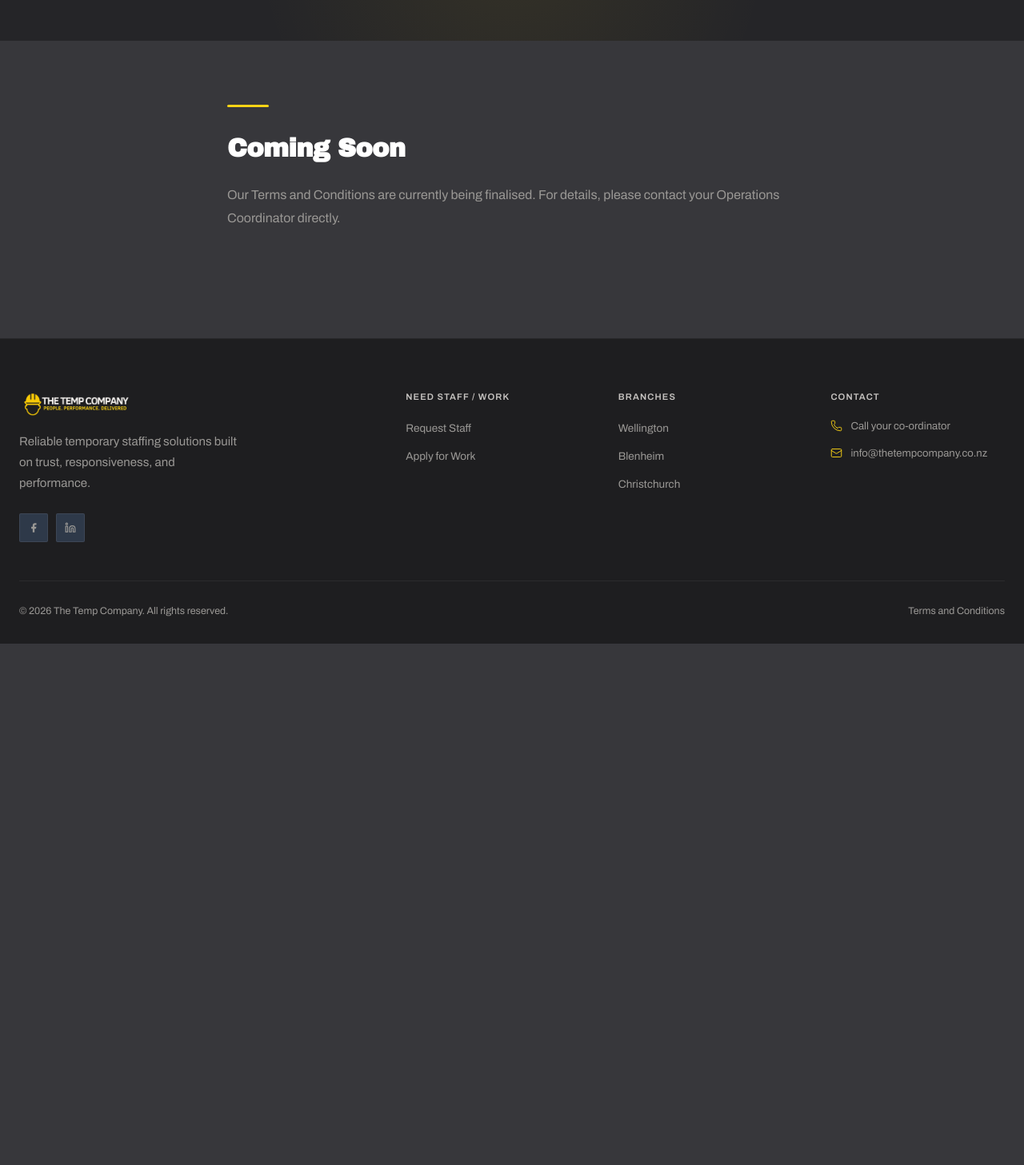
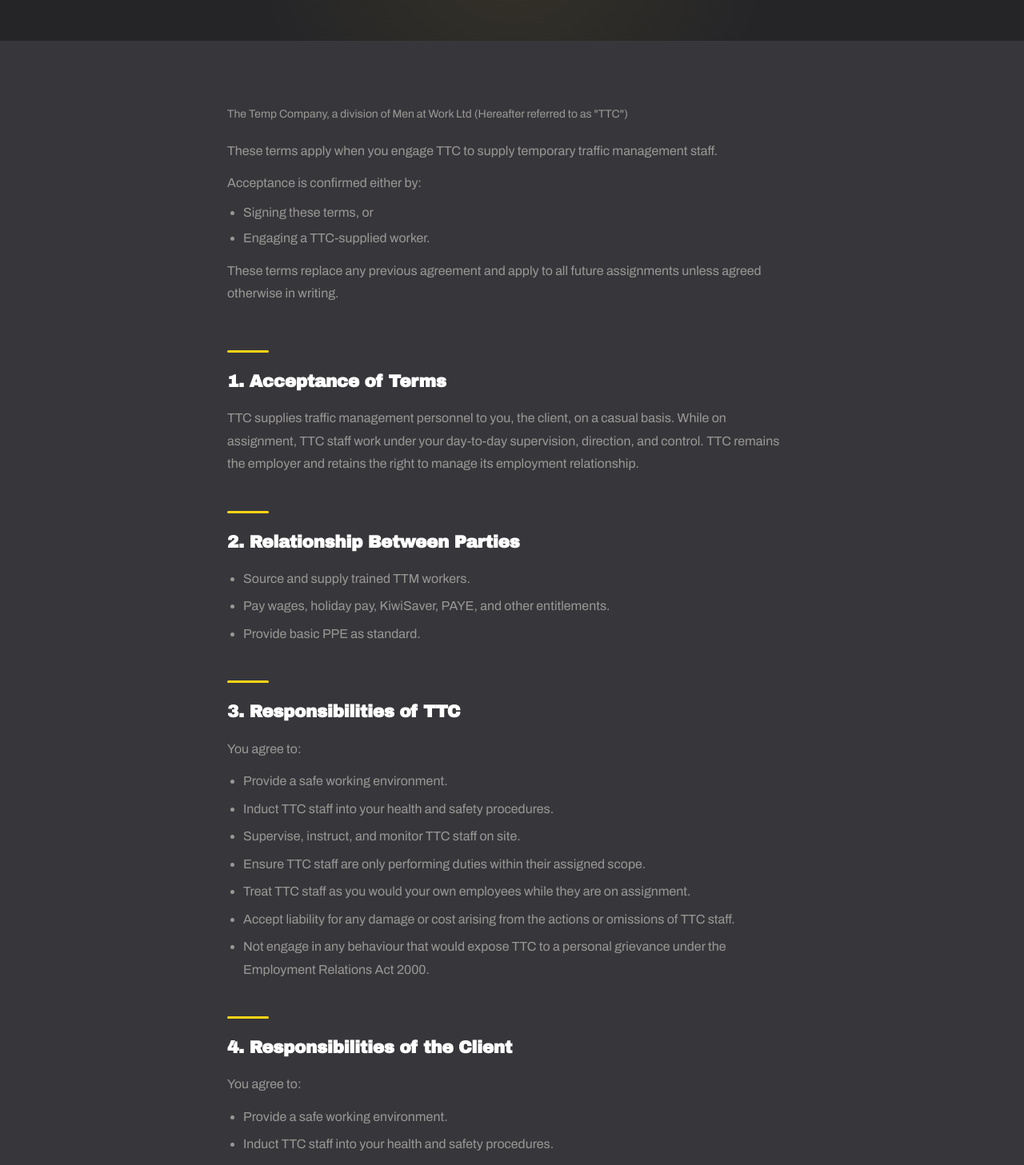
Before and after one commit to ClaudeCodeJones/temp-company-website, a Next.js app: page /terms in a window 1280 px wide. Shown: the part 320-1777 px from the top of the page at 80% size. Before the commit the page ends 1125 px from the top, so only its background shows below. Built offline with nearby package versions, Linux system fonts and the light colour scheme.

Commit message:
Terms added

```diff
--- a/app/terms/page.tsx
+++ b/app/terms/page.tsx
@@ -9,6 +9,115 @@ export const metadata: Metadata = {
     canonical: '/terms',
   },
 }
+
+const sections = [
+  {
+    number: '1.',
+    title: 'Acceptance of Terms',
+    body: 'TTC supplies traffic management personnel to you, the client, on a casual basis. While on assignment, TTC staff work under your day-to-day supervision, direction, and control. TTC remains the employer and retains the right to manage its employment relationship.',
+  },
+  {
+    number: '2.',
+    title: 'Relationship Between Parties',
+    list: [
+      'Source and supply trained TTM workers.',
+      'Pay wages, holiday pay, KiwiSaver, PAYE, and other entitlements.',
+      'Provide basic PPE as standard.',
+    ],
+  },
+  {
+    number: '3.',
+    title: 'Responsibilities of TTC',
+    body: 'You agree to:',
+    list: [
+      'Provide a safe working environment.',
+      'Induct TTC staff into your health and safety procedures.',
+      'Supervise, instruct, and monitor TTC staff on site.',
+      'Ensure TTC staff are only performing duties within their assigned scope.',
+      'Treat TTC staff as you would your own employees while they are on assignment.',
+      'Accept liability for any damage or cost arising from the actions or omissions of TTC staff.',
+      'Not engage in any behaviour that would expose TTC to a personal grievance under the Employment Relations Act 2000.',
+    ],
+  },
+  {
+    number: '4.',
+    title: 'Responsibilities of the Client',
+    body: 'You agree to:',
+    list: [
+      'Provide a safe working environment.',
+      'Induct TTC staff into your health and safety procedures.',
+      'Supervise, instruct, and monitor TTC staff on site.',
+      'Ensure TTC staff are only performing duties within their assigned scope.',
+      'Treat TTC staff as you would your own employees while they are on assignment.',
+      'Accept liability for any damage or cost arising from the actions or omissions of TTC staff.',
+      'Not engage in any behaviour that would expose TTC to a personal grievance under the Employment Relations Act 2000.',
+    ],
+  },
+  {
+    number: '5.',
+    title: 'Conduct and Site Behaviour',
+    body: 'All TTC staff are subject to a Code of Conduct and are expected to behave professionally, respectfully, and in accordance with site rules at all times while on assignment. Clients may request the removal of a TTC staff member from site due to serious concerns relating to conduct or performance. TTC will review such requests in good faith and take appropriate steps, which may include reassignment, disciplinary action, or removal from future placements.',
+  },
+  {
+    number: '6.',
+    title: 'Health & Safety',
+    list: [
+      'You must ensure full compliance with the Health and Safety at Work Act 2015.',
+      'All incidents, near misses, or unsafe conditions involving TTC staff must be reported to TTC immediately.',
+      'You must nominate a H&S contact person for TTC staff.',
+      'Agree to separate Health and Safety Document.',
+    ],
+  },
+  {
+    number: '7.',
+    title: 'Hours, Minimum Charge, and Cancellations',
+    body: 'Minimum daily charge is four (4) hours per staff member. Cancellation notices must be given:',
+    list: [
+      '24 hours prior for nightshift work',
+      '12 hours prior for dayshift work',
+    ],
+    footer: 'If cancelled inside these timeframes, the minimum charge will apply.',
+  },
+  {
+    number: '8.',
+    title: 'Public Holidays',
+    body: "Work performed by TTC staff on a New Zealand public holiday will be charged at time and a half (1.5x) the applicable hourly rate. This is in addition to any standard charges and reflects TTC's obligations under the Holidays Act 2003. This rate applies to all recognised New Zealand public holidays. Any work commencing on a public holiday will be charged at the public holiday rate for the full duration of that shift, unless otherwise agreed in writing.",
+  },
+  {
+    number: '9.',
+    title: 'Timesheets and Invoicing',
+    list: [
+      'Staff hours will be logged through MyTTM (digital timesheet system). Clients may request paper forms as additional backup.',
+      'Invoices are issued weekly and due within 7 days of receipt.',
+      'Late payments may incur interest and/or result in withdrawal of TTC staff.',
+    ],
+  },
+  {
+    number: '10.',
+    title: 'Conversion to Direct Hire',
+    body: 'If you or a related third party wish to employ a TTC worker directly:',
+    list: [
+      'If the worker has completed fewer than 750 hours with you, a conversion fee will apply.',
+      'The fee will be calculated as a percentage of a notional salary based on 40 hours/week at $25/hour.',
+      'No fee applies after 750 hours worked.',
+    ],
+  },
+  {
+    number: '11.',
+    title: 'Insurance',
+    body: "TTC staff are not covered under TTC's liability insurance while on your site. You are responsible for ensuring appropriate cover is in place.",
+  },
+  {
+    number: '12.',
+    title: 'Limitation of Liability',
+    body: 'TTC is not liable for any loss, damage, or cost incurred by you resulting from TTC staff conduct or from failure to supply staff. You indemnify TTC against any costs, claims, or damages resulting from TTC staff actions while under your control.',
+  },
+  {
+    number: '13.',
+    title: 'Governing Law',
+    body: 'These terms are governed by New Zealand law.',
+  },
+]
 
 export default function TermsPage() {
   return (
@@ -25,13 +134,27 @@ export default function TermsPage() {
         }}
         aria-label="Terms and Conditions hero"
       >
-        <div style={{ position: 'absolute', top: '-100px', left: '50%', transform: 'translateX(-50%)', width: '700px', height: '700px', background: 'radial-gradient(circle, rgba(252,212,21,0.07) 0%, transparent 65%)', pointerEvents: 'none' }} aria-hidden="true" />
-
+        <div
+          style={{
+            position: 'absolute',
+            top: '-100px',
+            left: '50%',
+            transform: 'translateX(-50%)',
+            width: '700px',
+            height: '700px',
+            background: 'radial-gradient(circle, rgba(252,212,21,0.07) 0%, transparent 65%)',
+            pointerEvents: 'none',
+          }}
+          aria-hidden="true"
+        />
         <div style={{ position: 'relative', zIndex: 10, maxWidth: '1280px', margin: '0 auto', padding: '0 24px' }}>
           <div className="reveal" style={{ marginBottom: '20px' }}>
             <span className="eyebrow">Legal</span>
           </div>
-          <h1 className="reveal d1 font-display" style={{ fontWeight: 700, fontSize: 'clamp(2.4rem,5vw,4.5rem)', lineHeight: 1.05, letterSpacing: '-0.03em', color: '#fff' }}>
+          <h1
+            className="reveal d1 font-display"
+            style={{ fontWeight: 700, fontSize: 'clamp(2.4rem,5vw,4.5rem)', lineHeight: 1.05, letterSpacing: '-0.03em', color: '#fff' }}
+          >
             Terms and Conditions
           </h1>
         </div>
@@ -39,15 +162,70 @@ export default function TermsPage() {
 
       <section style={{ background: 'var(--bg-dark)', padding: '80px 0 120px' }} aria-label="Terms and Conditions content">
         <div style={{ maxWidth: '760px', margin: '0 auto', padding: '0 24px' }}>
-          <div className="reveal" style={{ marginBottom: '16px' }}>
-            <div className="orange-rule" style={{ marginBottom: '28px' }} />
-            <h2 className="font-display" style={{ fontWeight: 700, fontSize: 'clamp(1.4rem,2.5vw,2rem)', letterSpacing: '-0.02em', color: '#fff', marginBottom: '20px' }}>
-              Coming Soon
-            </h2>
+
+          <div className="reveal" style={{ marginBottom: '56px' }}>
+            <p style={{ fontSize: '0.875rem', lineHeight: 1.7, color: 'var(--text-muted)', marginBottom: '20px' }}>
+              The Temp Company, a division of Men at Work Ltd (Hereafter referred to as "TTC")
+            </p>
+            <p style={{ fontSize: '1rem', lineHeight: 1.78, color: 'var(--text-muted)', marginBottom: '12px' }}>
+              These terms apply when you engage TTC to supply temporary traffic management staff.
+            </p>
+            <p style={{ fontSize: '1rem', lineHeight: 1.78, color: 'var(--text-muted)', marginBottom: '8px' }}>
+              Acceptance is confirmed either by:
+            </p>
+            <ul style={{ listStyleType: 'disc', paddingLeft: '20px', marginBottom: '12px' }}>
+              <li style={{ fontSize: '1rem', lineHeight: 1.78, color: 'var(--text-muted)', marginBottom: '4px' }}>Signing these terms, or</li>
+              <li style={{ fontSize: '1rem', lineHeight: 1.78, color: 'var(--text-muted)' }}>Engaging a TTC-supplied worker.</li>
+            </ul>
             <p style={{ fontSize: '1rem', lineHeight: 1.78, color: 'var(--text-muted)' }}>
-              Our Terms and Conditions are currently being finalised. For details, please contact your Operations Coordinator directly.
+              These terms replace any previous agreement and apply to all future assignments unless agreed otherwise in writing.
             </p>
           </div>
+
+          {sections.map((section, i) => (
+            <div
+              key={section.number}
+              className={`reveal d${Math.min((i % 4) + 1, 4)}`}
+              style={{ marginBottom: '44px' }}
+            >
+              <div className="orange-rule" style={{ marginBottom: '20px' }} />
+              <h3
+                className="font-display"
+                style={{
+                  fontWeight: 700,
+                  fontSize: 'clamp(1.15rem,2vw,1.35rem)',
+                  letterSpacing: '-0.02em',
+                  color: '#fff',
+                  marginBottom: '16px',
+                }}
+              >
+                {section.number} {section.title}
+              </h3>
+
+              {section.body && (
+                <p style={{ fontSize: '1rem', lineHeight: 1.78, color: 'var(--text-muted)', marginBottom: section.list ? '12px' : 0 }}>
+                  {section.body}
+                </p>
+              )}
+
+              {section.list && (
+                <ul style={{ listStyleType: 'disc', paddingLeft: '20px', marginBottom: section.footer ? '12px' : 0 }}>
+                  {section.list.map((item) => (
+                    <li key={item} style={{ fontSize: '1rem', lineHeight: 1.78, color: 'var(--text-muted)', marginBottom: '6px' }}>
+                      {item}
+                    </li>
+                  ))}
+                </ul>
+              )}
+
+              {section.footer && (
+                <p style={{ fontSize: '1rem', lineHeight: 1.78, color: 'var(--text-muted)' }}>
+                  {section.footer}
+                </p>
+              )}
+            </div>
+          ))}
+
         </div>
       </section>
     </>
```
